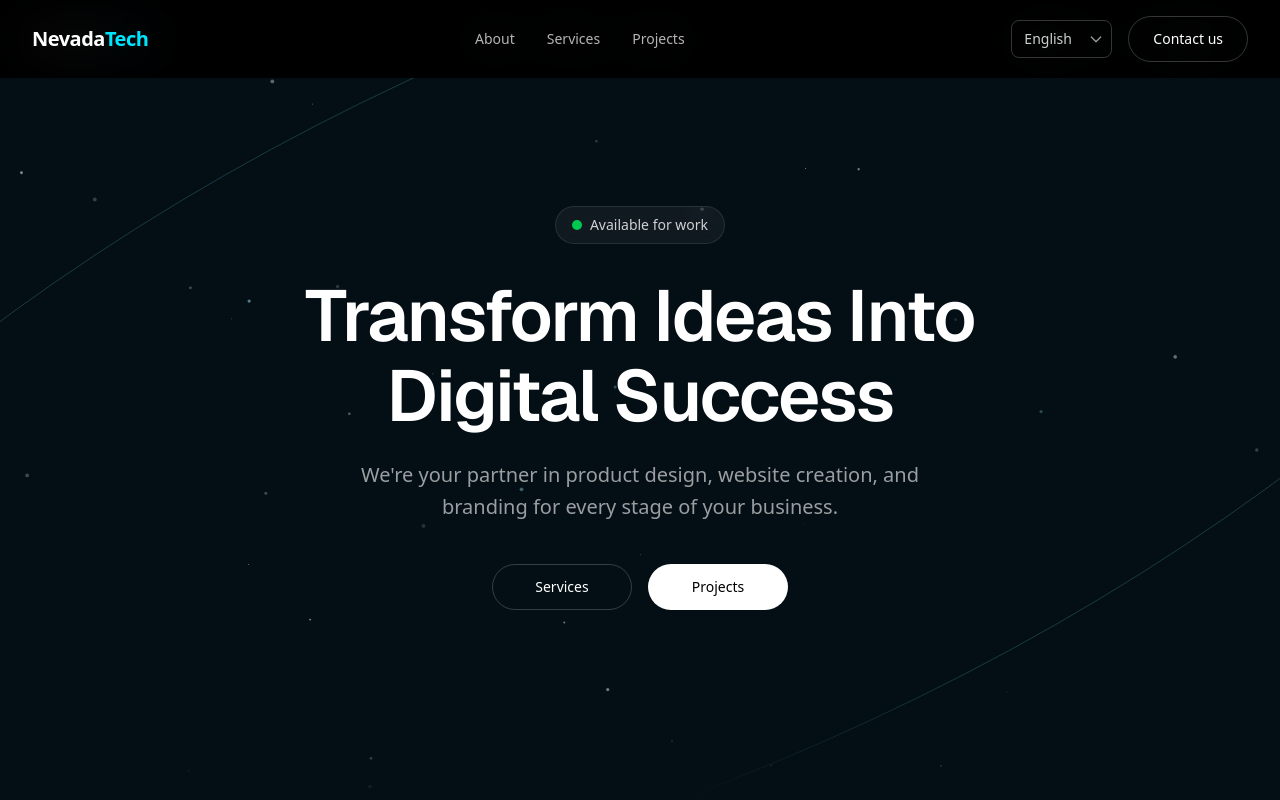
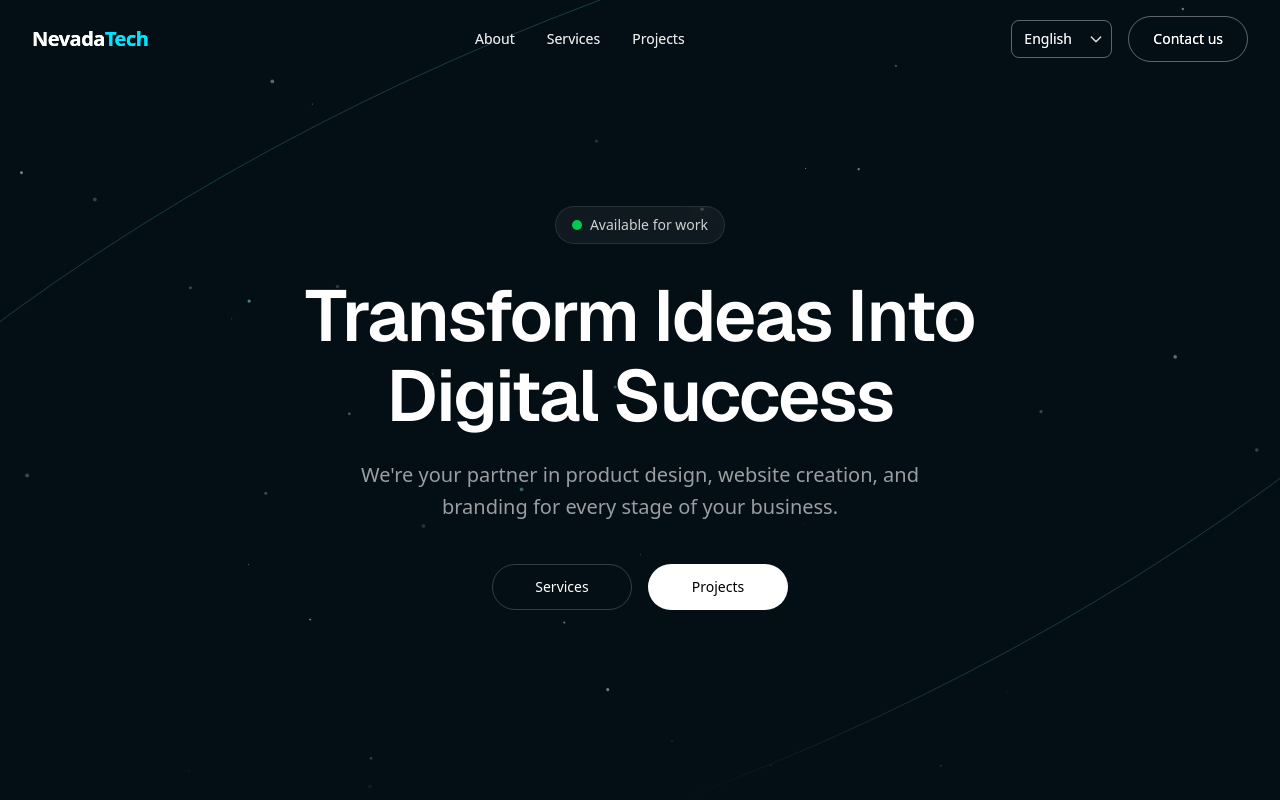
Before and after one commit to ruloCode/nevada-tech, a Next.js app: page /en in a window 1280 px wide. Shown: the top 800 px of the page. Built offline with nearby package versions, Linux system fonts and the light colour scheme.

Commit message:
feat(Navbar): enhance navigation bar with project detail detection

```diff
--- a/app/components/navigation/Navbar.tsx
+++ b/app/components/navigation/Navbar.tsx
@@ -3,6 +3,7 @@
 import { useState, useEffect } from "react";
 import { motion, AnimatePresence } from "framer-motion";
 import { useTranslations } from "next-intl";
+import { usePathname } from "next/navigation";
 import Button from "../ui/Button";
 import LanguageSwitcher from "../ui/LanguageSwitcher";
 import { Link } from "@/app/i18n/navigation";
@@ -11,6 +12,10 @@ export default function Navbar() {
   const [isScrolled, setIsScrolled] = useState(false);
   const [isMobileMenuOpen, setIsMobileMenuOpen] = useState(false);
   const t = useTranslations("Navbar");
+  const pathname = usePathname();
+
+  // Check if we're on a project detail page (has /projects/ with a slug after category)
+  const isProjectDetail = /\/projects\/[^/]+\/[^/]+/.test(pathname);
 
   const navLinks = [
     { label: t("about"), href: "/about" },
@@ -37,7 +42,9 @@ export default function Navbar() {
             ? "bg-black"
             : isScrolled
               ? "bg-black/80 backdrop-blur-xl border-b border-white/5"
-              : "bg-black/80 backdrop-blur-xl"
+              : isProjectDetail
+                ? "bg-black/80 backdrop-blur-xl"
+                : "bg-transparent"
         }`}
       >
         <nav className="mx-auto flex max-w-7xl items-center justify-between px-6 py-4 lg:px-8">
```
